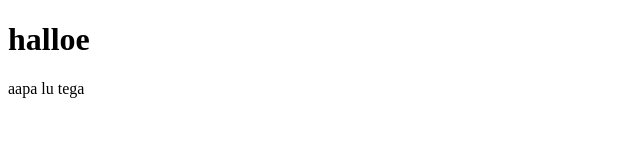
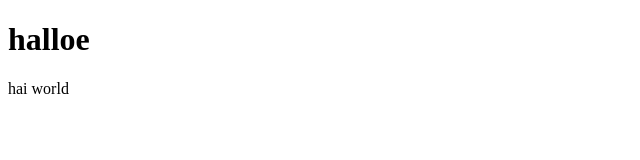
Before and after one commit to ariefrahmanpratama/wp2_ariefrahmanp, a plain HTML site: page index.html in a window 1280 px wide. Shown: the full height of the page, 0-640 px from the left. Drawn offline with Linux system fonts and the light colour scheme.

Commit message:
mengubah p di index.html

```diff
--- a/index.html
+++ b/index.html
@@ -7,6 +7,6 @@
 </head>
 <body>
     <h1>halloe</h1>
-    <p>aapa lu tega</p>
+    <p>hai world</p>
 </body>
 </html>
```
